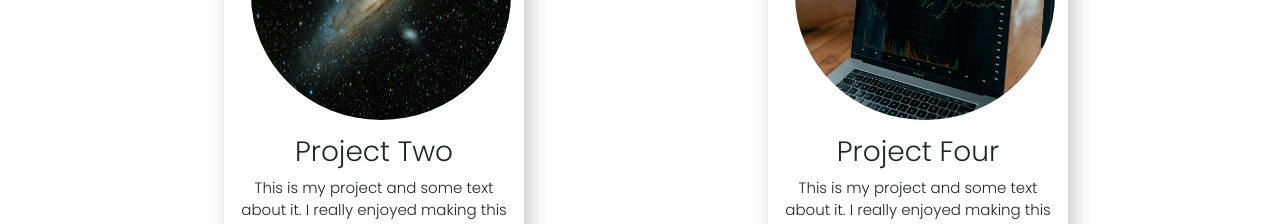
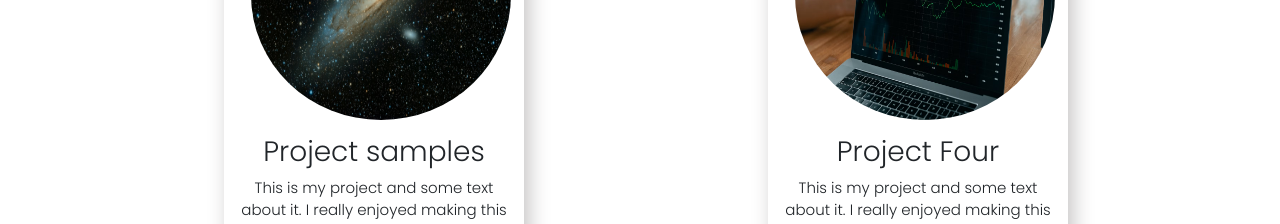
Before and after one commit to Hagop420/My_presentable_portfolio, a website: page html/index.html in a window 1280 px wide. Shown: the part 2000-2224 px from the top of the page. Drawn offline with nearby package versions, Linux system fonts and the light colour scheme.

Commit message:
portfolio

```diff
--- a/html/index.html
+++ b/html/index.html
@@ -163,7 +163,7 @@
                         </span>
                      </button>
                   </div>
-                  <h3>Project Two</h3>
+                  <h3>Project samples</h3>
                   <p class="sub-section-text">This is my project and some text about it. I really enjoyed making this
                      project
                   </p>
```
